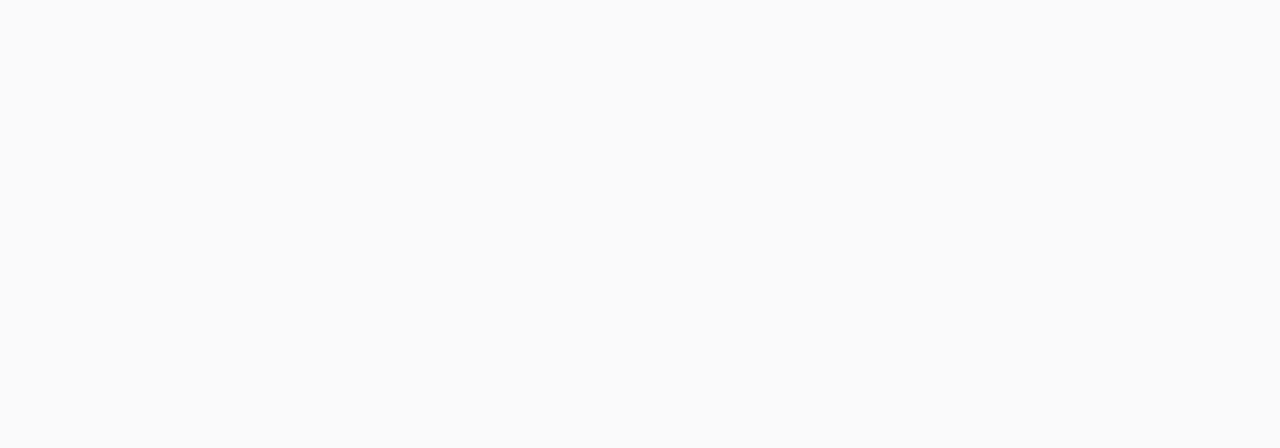
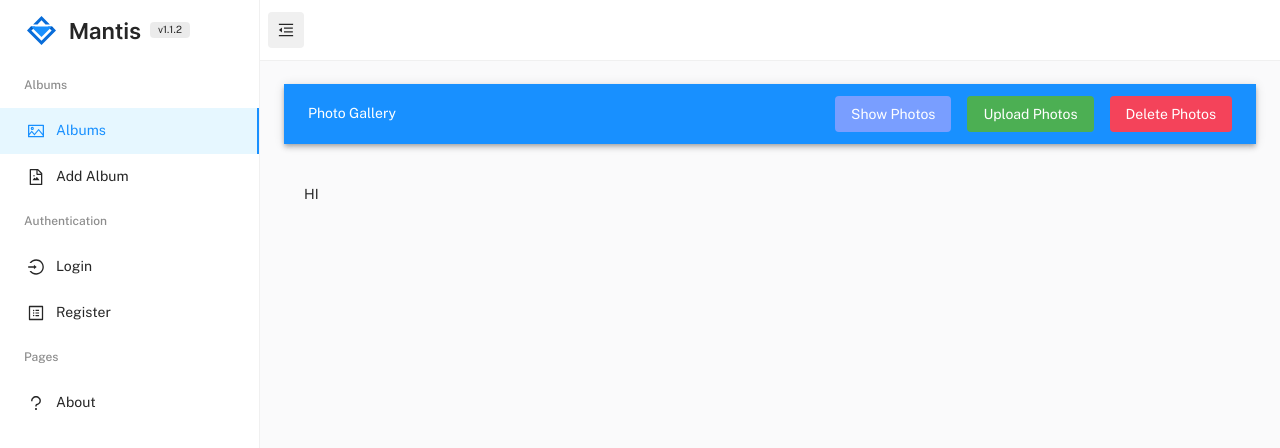
Before and after one commit to Ethaziel/SpringRestDemoFrontend, a React (Create React App) app: page /album/show in a window 1280 px wide. Before the commit this address had no page. Shown: the top 448 px of the page. Built offline with nearby package versions, Linux system fonts and the light colour scheme.

Commit message:
Added album show page and header for album pages

```diff
--- a/src/menu-items/albums.js
+++ b/src/menu-items/albums.js
@@ -25,7 +25,7 @@
       id: 'add-album',
       title: 'Add Album',
       type: 'item',
-      url: '/add-album',
+      url: '/album/add',
       icon: icons.FileImageOutlined
     }
   ]
--- /dev/null
+++ b/src/pages/albums/albumShow.js
@@ -0,0 +1,17 @@
+import React from 'react';
+import Header from './albums/header';
+//import PhotoGrid from './albums/photoGrid';
+
+const Albums = () => {
+    return (
+        <div>
+            <Header/>
+            <div style={{marginTop: '20px', padding: '20px'}}>
+                {/* <PhotoGrid/> */}
+                HI
+            </div>
+        </div>
+    );
+};
+
+export default Albums;
--- a/src/pages/albums/albums.js
+++ b/src/pages/albums/albums.js
@@ -2,9 +2,9 @@
 //import fetchGetData from 'client/client';
 
 // project import
-import React, {useState} from 'react';
-import {makeStyles } from '@mui/styles';
-import { useNavigate } from 'react-router-dom';
+import React, { useState } from 'react';
+import { makeStyles } from '@mui/styles';
+import { useNavigate, Link } from 'react-router-dom';
 import { useEffect } from 'react';
 import { fetchGetDataWithAuth } from 'client/client';
 import { CardContent, Grid, Card } from '@mui/material';
@@ -75,9 +75,8 @@
   '#33CCFF', // bright sky blue
   '#3375FF', // vibrant blue
   '#9B30FF', // purple
-  '#FF33CC'  // neon pink
+  '#FF33CC' // neon pink
 ];
-
 
 const getRandomColor = () => {
   const randomIndex = Math.floor(Math.random() * brightPopColors.length);
@@ -117,16 +116,17 @@
     <Grid container spacing={2}>
       {dataArray.map((data, index) => (
         <Grid item key={index} xs={12} sm={6} md={4} lg={3}>
-          <Card className={classes.card} style={{backgroundColor: getRandomColor()}}>
-            <CardContent>
-              <h1 style={{ fontSize: '2rem', margin: 0, color: 'white' }}>{data.name}</h1>
-            </CardContent>
-          </Card>
+          <Link to={`/album/show?id=${data.id}`}>
+            <Card className={classes.card} style={{ backgroundColor: getRandomColor() }}>
+              <CardContent>
+                <h1 style={{ fontSize: '2rem', margin: 0, color: 'white' }}>{data.name}</h1>
+              </CardContent>
+            </Card>
+          </Link>
         </Grid>
       ))}
     </Grid>
   );
 };
 
-
 export default AlbumDynamicGridPage;
--- /dev/null
+++ b/src/pages/albums/albums/header.js
@@ -0,0 +1,43 @@
+import React from "react";
+import {Link, useLocation } from 'react-router-dom';
+import {Button, AppBar, Toolbar, Typography } from '@mui/material';
+
+const Header = () => {
+    const location = useLocation();
+    const queryParams = new URLSearchParams(location.search);
+    const id = queryParams.get('id');
+
+    return (
+        <AppBar position="static">
+            <Toolbar>
+                <Typography variant="h6" component="div" sx={{ flexGrow: 1}}>
+                    Photo Gallery
+                </Typography>
+
+                <Button component={Link} to={`/album/show?id=${id}`}
+                        color="inherit" variant="contained"
+                        sx={{mr: 2, backgroundColor: '#799eff', '&:hover': {backgroundColor: '#2f6ad5'}}}
+                        >
+                        Show Photos
+                </Button>
+
+                <Button component={Link} to={`/album/upload?id=${id}`}
+                        color="inherit" variant="contained"
+                        sx={{mr: 2, backgroundColor: '#4caf53', '&:hover': {backgroundColor: '#388e3f'}}}
+                        >
+                        Upload Photos
+                </Button>
+
+                <Button component={Link} to={`/album/delete?id=${id}`}
+                        color="inherit" variant="contained"
+                        sx={{ backgroundColor: '#f4435a', '&:hover': {backgroundColor: '#d32f4a'}}}
+                        >
+                        Delete Photos
+                </Button>
+
+            </Toolbar>
+        </AppBar>
+    );
+};
+
+export default Header;
--- a/src/routes/MainRoutes.js
+++ b/src/routes/MainRoutes.js
@@ -7,7 +7,8 @@
 // render - sample page
 const AlbumsPage = Loadable(lazy(() => import('pages/albums/albums')));
 const AboutPage = Loadable(lazy(() => import('pages/staticPages/about')));
-const AddAlbumPage = Loadable(lazy(() => import('pages/albums/addAlbum')));
+const AlbumAddPage = Loadable(lazy(() => import('pages/albums/albumAdd')));
+const AlbumShowPage = Loadable(lazy(() => import('pages/albums/albumShow')));
 
 
 // ==============================|| MAIN ROUTING ||============================== //
@@ -21,12 +22,16 @@
       element: <AlbumsPage />
     },
     {
-      path: '/add-album',
-      element: <AddAlbumPage/>
+      path: '/album/add',
+      element: <AlbumAddPage/>
     },
     {
       path: '/about',
       element: <AboutPage/>
+    },
+    {
+      path: '/album/show',
+      element: <AlbumShowPage/>
     }
 
   ]
```
Also changed, not shown: src/pages/albums/albumAdd.js (renamed from src/pages/albums/addAlbum.js).
